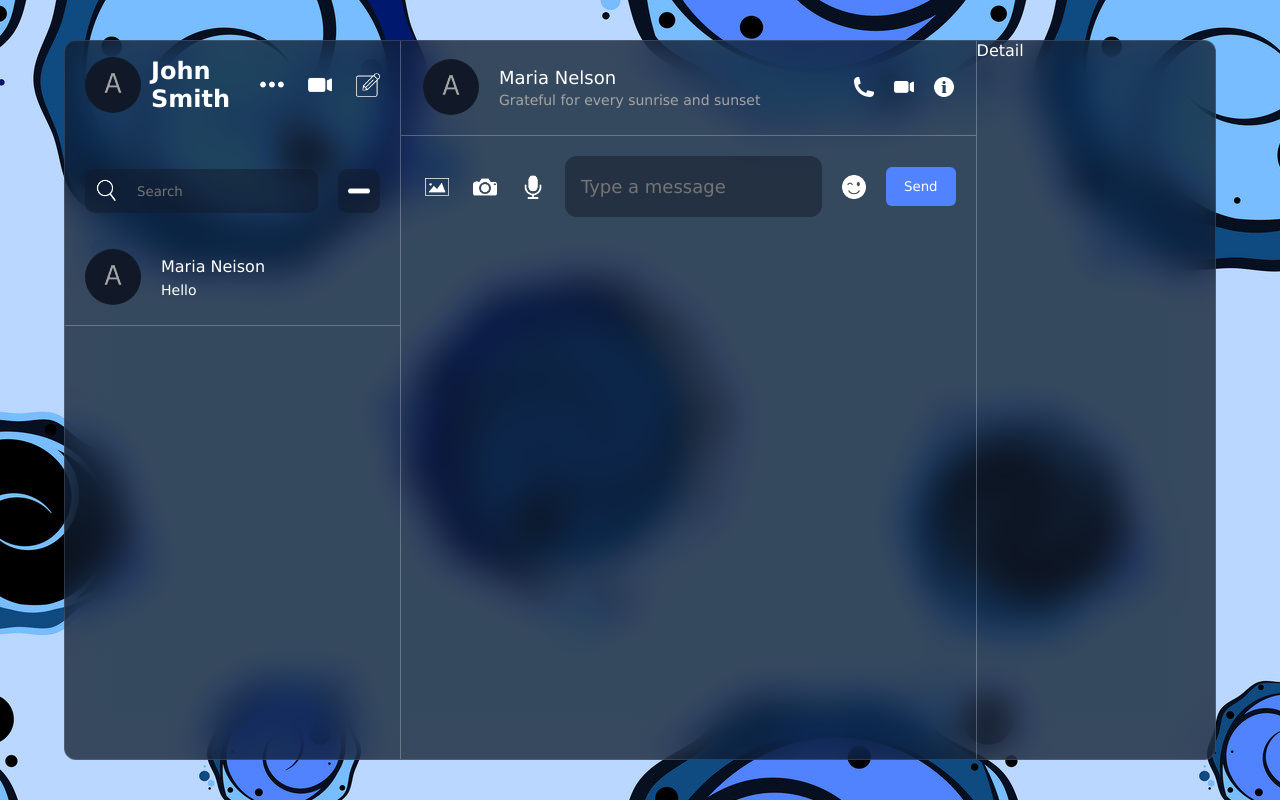
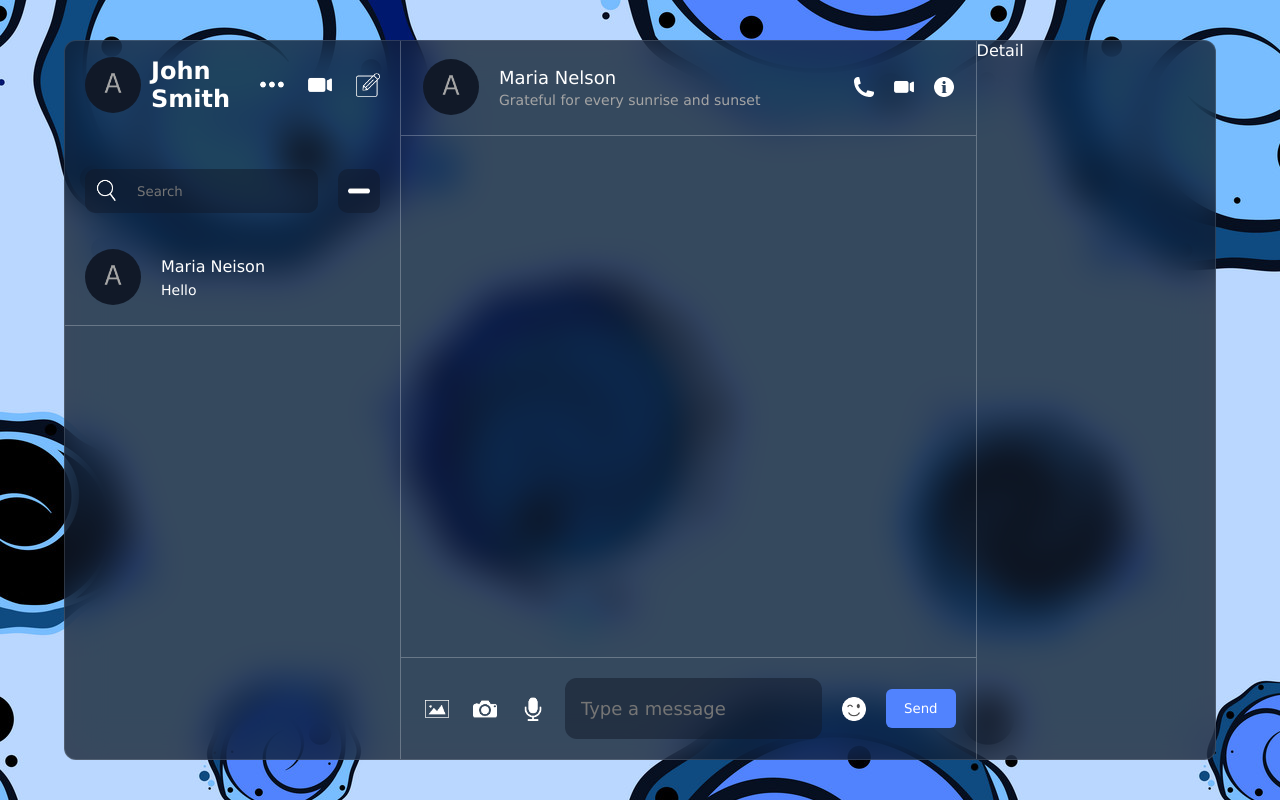
Before and after one commit to ViktorMetodiev13/ReactJS-Chat-App, a React (Vite) app in the folder ReactJS Chat App/: page / in a window 1280 px wide. Built offline with nearby package versions, Linux system fonts and the light colour scheme.

Commit message:
Chat section header and footer changes

```diff
--- a/ReactJS Chat App/src/components/chat/chat.css
+++ b/ReactJS Chat App/src/components/chat/chat.css
@@ -61,6 +61,11 @@
     cursor: pointer;
 }
 
+/* Main */
+.main {
+    flex: 1;
+}
+
 /* footer */
 
 .footer {
@@ -69,6 +74,7 @@
     justify-content: space-between;
     gap: 20px;
     padding: 20px 0px;
+    border-top: 1px solid rgba(255,255,255,.25);
 }
 
 .footer-icons {
```
